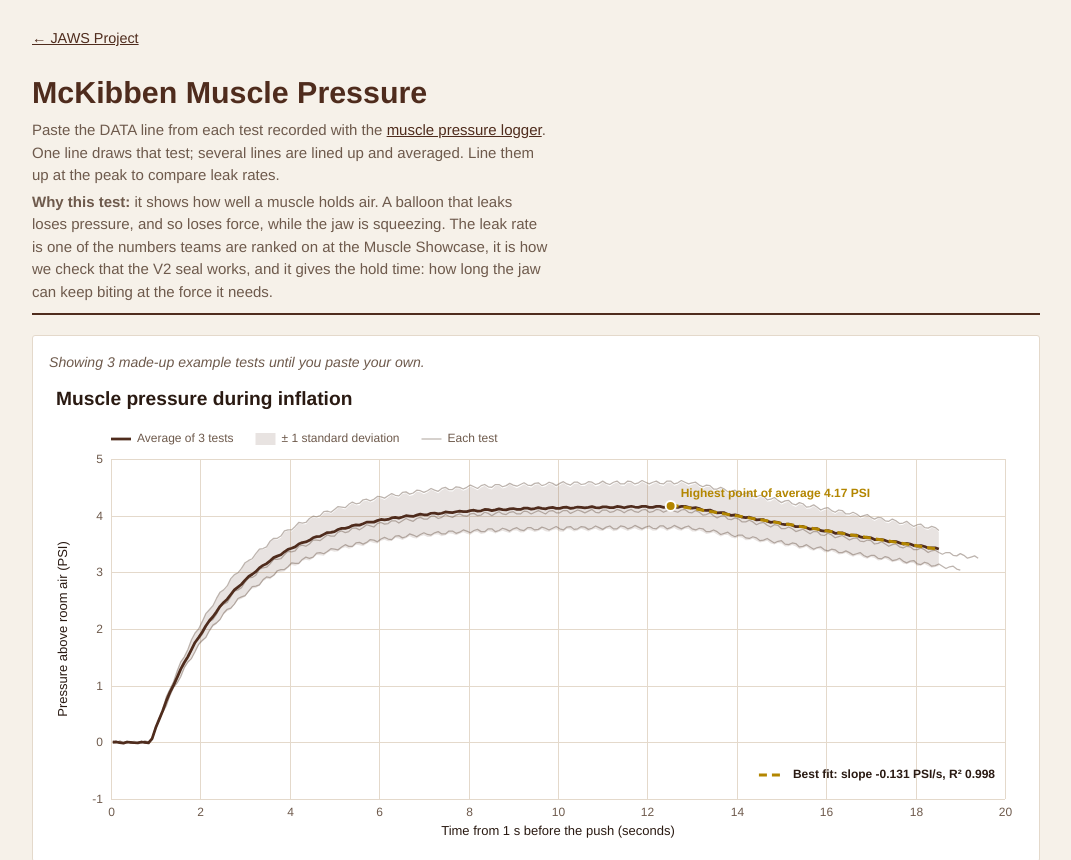
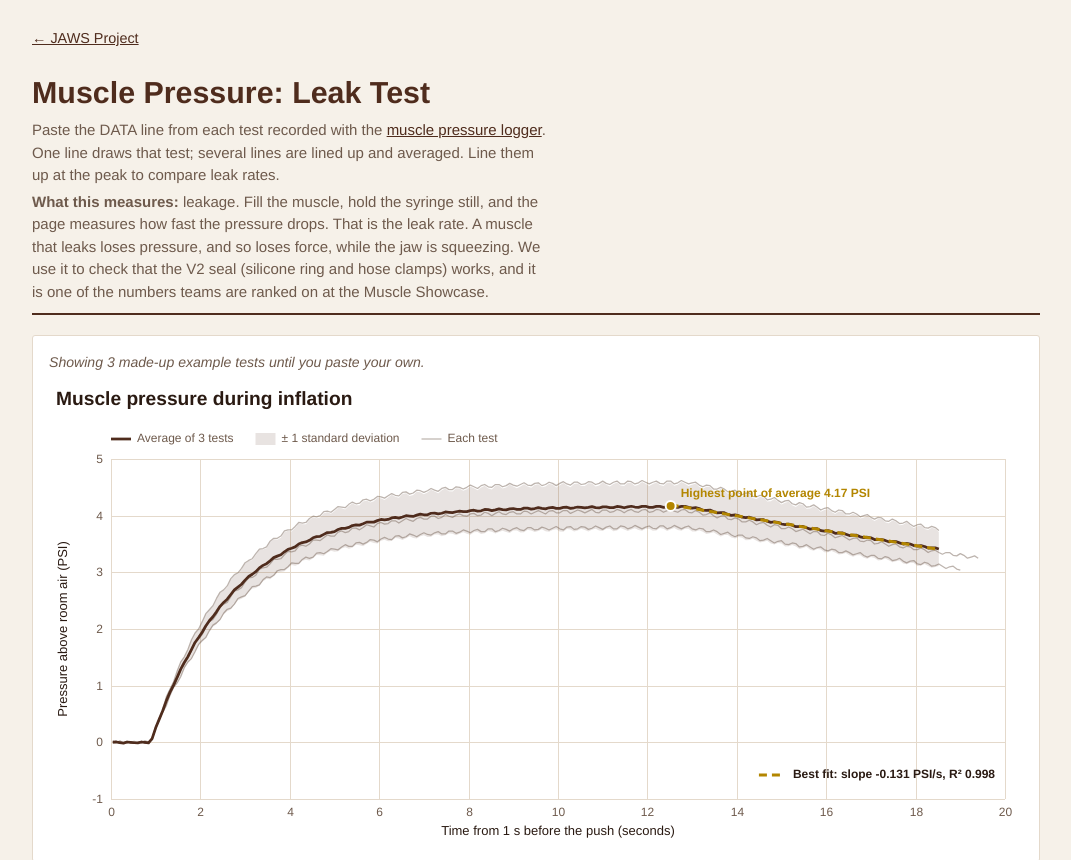
Before and after one commit to pagano770/Jaws-Leaderboard, a plain HTML site: page tools/muscle-pressure.html in a window 1280 px wide. Shown: the top 860 px of the page, without its empty margins (104-1175 px from the left). Drawn offline with Linux system fonts and the light colour scheme.

Commit message:
Muscle pressure page: make it clear it's the leak test
Co-Authored-By: Claude Opus 5.5 <noreply@anthropic.com>
Claude-Session: https://claude.ai/code/session_014mqoPXqpCNuxrsQPwwVcY5

```diff
--- a/tools/muscle-pressure.html
+++ b/tools/muscle-pressure.html
@@ -3,7 +3,7 @@
 <head>
 <meta charset="utf-8">
 <meta name="viewport" content="width=device-width,initial-scale=1,viewport-fit=cover">
-<title>Muscle Pressure Graph</title>
+<title>Muscle Pressure: Leak Test</title>
 <style>
 :root {
   --bg: #f6f1e9;
@@ -126,9 +126,9 @@ code, kbd, pre, textarea, input, select, button { font-family: var(--font-body);
 <div class="wrap">
   <a class="back" href="../guide.html">← JAWS Project</a>
   <header>
-    <h1>McKibben Muscle Pressure</h1>
+    <h1>Muscle Pressure: Leak Test</h1>
     <p>Paste the DATA line from each test recorded with the <a href="https://github.com/pagano770/Jaws-Leaderboard/blob/main/arduino/muscle_pressure_logger/muscle_pressure_logger.ino" target="_blank" rel="noopener">muscle pressure logger</a>. One line draws that test; several lines are lined up and averaged. Line them up at the peak to compare leak rates.</p>
-    <p><b>Why this test:</b> it shows how well a muscle holds air. A balloon that leaks loses pressure, and so loses force, while the jaw is squeezing. The leak rate is one of the numbers teams are ranked on at the Muscle Showcase, it is how we check that the V2 seal works, and it gives the hold time: how long the jaw can keep biting at the force it needs.</p>
+    <p><b>What this measures:</b> leakage. Fill the muscle, hold the syringe still, and the page measures how fast the pressure drops. That is the leak rate. A muscle that leaks loses pressure, and so loses force, while the jaw is squeezing. We use it to check that the V2 seal (silicone ring and hose clamps) works, and it is one of the numbers teams are ranked on at the Muscle Showcase.</p>
   </header>
 
   <section class="panel chart-panel">
```
Also changed, not shown: guide.html (+1 -1 lines).
